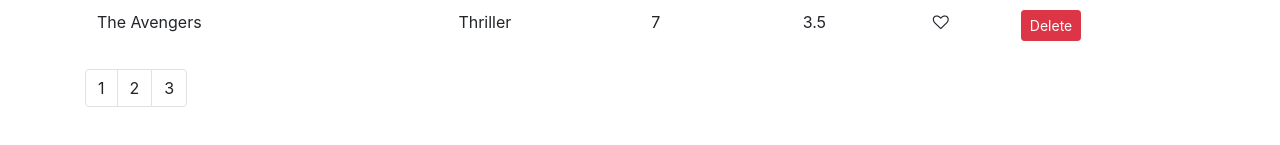
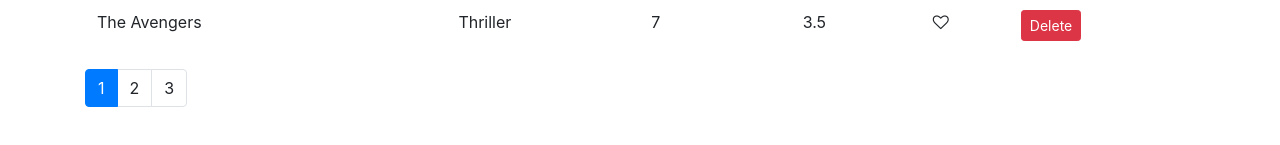
Before and after one commit to cisu/Mastering_React_vidly, a React (Create React App) app: page / in a window 1280 px wide. Shown: the part 561-706 px from the top of the page. Built offline with nearby package versions, Linux system fonts and the light colour scheme.

Commit message:
Pagination Handling Page Changes

```diff
--- a/src/components/common/pagination.jsx
+++ b/src/components/common/pagination.jsx
@@ -3,7 +3,8 @@
 
 const Pagination = (props) => {
 
-    const { itemsCount, pageSize } = props;
+    const { itemsCount, pageSize, currentPage, onPageChange } = props;
+    console.log(currentPage);
 
     const pagesCount = Math.ceil(itemsCount / pageSize);
     if (pagesCount === 1) return null;
@@ -13,8 +14,8 @@
         <nav>
             <ul className="pagination">
                 {pages.map(page => (
-                    <li key={page} className="page-item">
-                        <a className="page-link">{page}</a>
+                    <li key={page} className={page === currentPage ? 'page-item active' : 'page-item'}>
+                        <a className="page-link" onClick={() => onPageChange(page)}>{page}</a>
                     </li>
                 ))}
             </ul>
--- a/src/components/movies.jsx
+++ b/src/components/movies.jsx
@@ -6,6 +6,7 @@
 class Movies extends Component {
     state = {
         movies: getMovies(),
+        currentPage: 1,
         pageSize: 4
     }
 
@@ -22,7 +23,7 @@
     }
 
     handlePageChange = page => {
-        console.log(page);
+        this.setState({ currentPage: page });
     }
 
 
@@ -44,6 +45,7 @@
     render() {
 
         const { length: count } = this.state.movies;
+        const { pageSize, currentPage } = this.state;
 
         if (count === 0) return (<p>There are no movies in the database.</p>);
 
@@ -84,9 +86,10 @@
                     </tbody>
                 </table>
                 <Pagination
-                itemsCount={count}
-                pageSize={this.state.pageSize}
-                onPageChange={this.handlePageChange}
+                    itemsCount={count}
+                    pageSize={pageSize}
+                    currentPage={currentPage}
+                    onPageChange={this.handlePageChange}
                 />
             </React.Fragment>
         )
```
Also changed, not shown: 1 other file (tests, documents, lock files or other folders).
